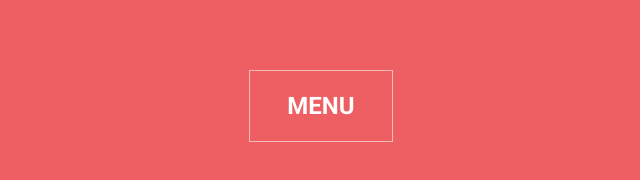
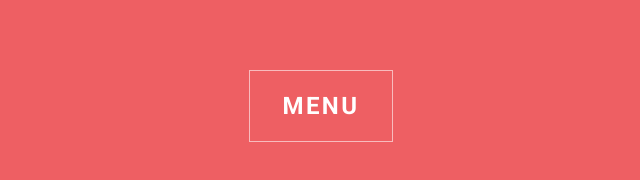
Before and after one commit to ldrobnik/react-animated-menu, a React (Create React App) app: page / in a window 1280 px wide. Shown: the part 258-438 px from the top of the page, without its empty margins (319-959 px from the left). Built offline with nearby package versions, Linux system fonts and the light colour scheme.

Commit message:
Adjust menu button styling

```diff
--- a/src/containers/Home/Home.js
+++ b/src/containers/Home/Home.js
@@ -57,6 +57,7 @@ const MenuButton = styled.button`
     font-weight: bold;
     font-family: 'Roboto', sans-serif;
     text-transform: uppercase;
+    letter-spacing: 0.1em;
 
     background-color: ${props => props.theme.mainColor};
     color: ${props => props.theme.lightColor};
```
